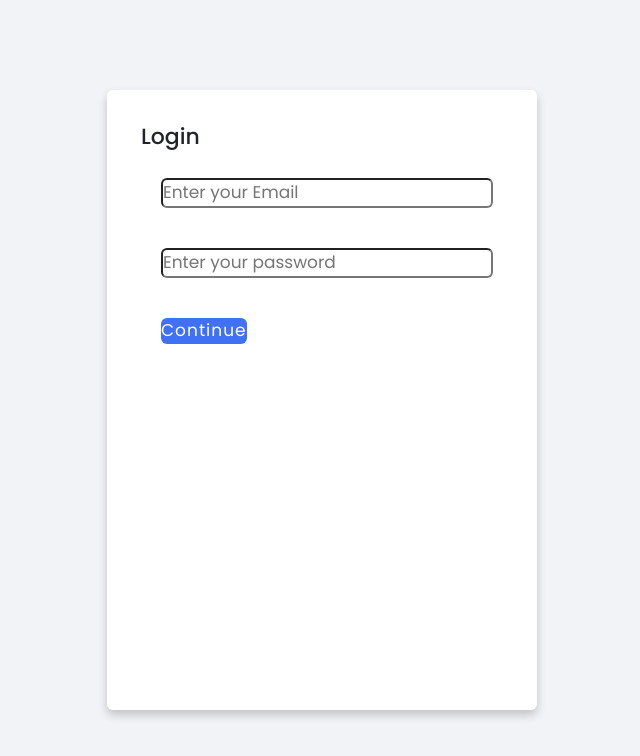
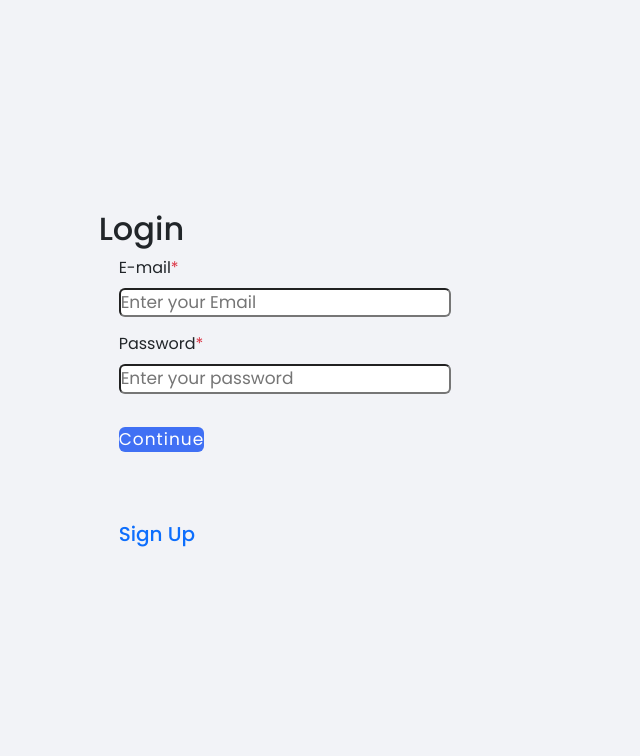
Before and after one commit to AJIMANO2002/front-end-, a React (Create React App) app: page /login in a window 1280 px wide. Shown: the top 756 px of the page, without its empty margins (323-963 px from the left). Built offline with nearby package versions, Linux system fonts and the light colour scheme.

Commit message:
Update login.js

```diff
--- a/src/Homeneed/login.js
+++ b/src/Homeneed/login.js
@@ -1,7 +1,7 @@
 import React from "react";
 import './css/login.css';
 import axios from 'axios';
-import {useHistory} from "react-router-dom"
+import { useHistory } from "react-router-dom"
 
 
 function Login(props) {
@@ -14,23 +14,25 @@ function Login(props) {
   const handlesubmit = async (e) => {
     e.preventDefault()
     try {
-      const url = "https://trendzone-backend.onrender.com/login";
+      const url = "http://localhost:5000/login";
       const res = await axios.post(url, user);
-      localStorage.setItem("auth",JSON.stringify(res));
+      localStorage.setItem("auth", JSON.stringify(res));
       console.log(res)
-       navigate("/home")
+      navigate.push("/home")
 
     } catch {
-         console.log()
+      console.log()
     }
 
   }
   return (
     <>
-      <div className="wrapper">
+      <div className="wrappers">
         <h2>Login</h2>
         <form onSubmit={handlesubmit}>
+
           <div className="input-box">
+            <label>E-mail<span className="text-danger">*</span></label>
             <input type="text"
               name="email"
               onChange={handleChange}
@@ -38,6 +40,7 @@ function Login(props) {
           </div>
 
           <div className="input-box">
+            <label style={{marginTop:"15px"}}>Password<span className="text-danger">*</span></label>
             <input type="password"
               name="password"
               onChange={handleChange}
@@ -46,9 +49,10 @@ function Login(props) {
           </div>
 
           <div className="input-box button">
-            <input onChange={handleChange} type="Submit" value="Continue" />
+            <input style={{marginTop:"33px"}} onChange={handleChange} type="Submit" value="Continue" />
           </div>
 
+        <h3 style={{fontSize:"20px", marginTop:"70px"}}><a href="./register">Sign Up</a></h3>
         </form>
       </div>
     </>
```
